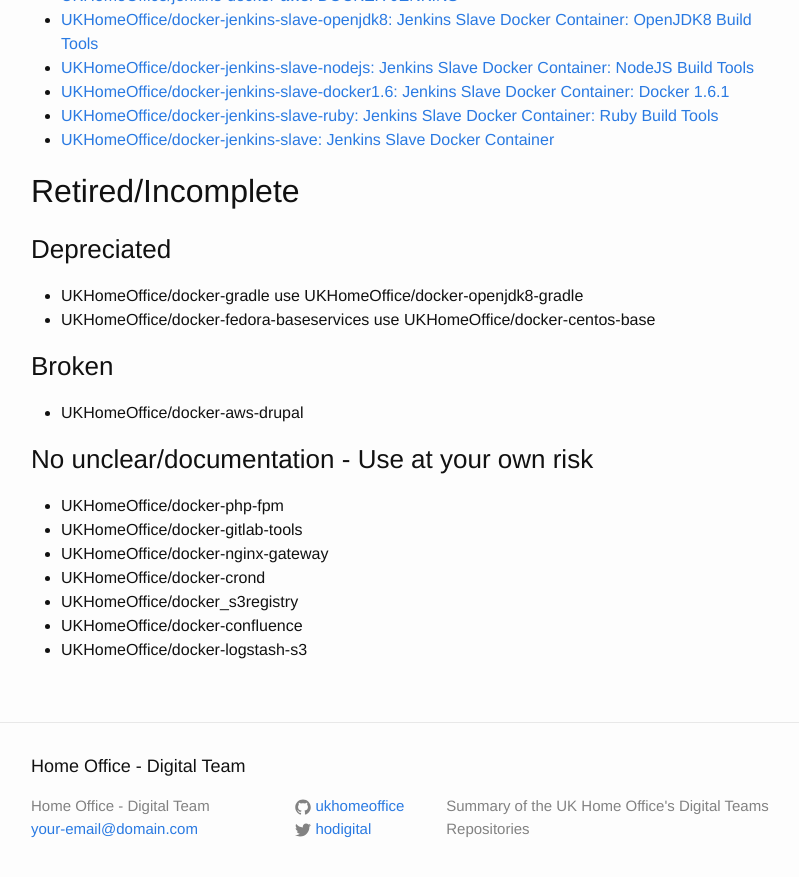
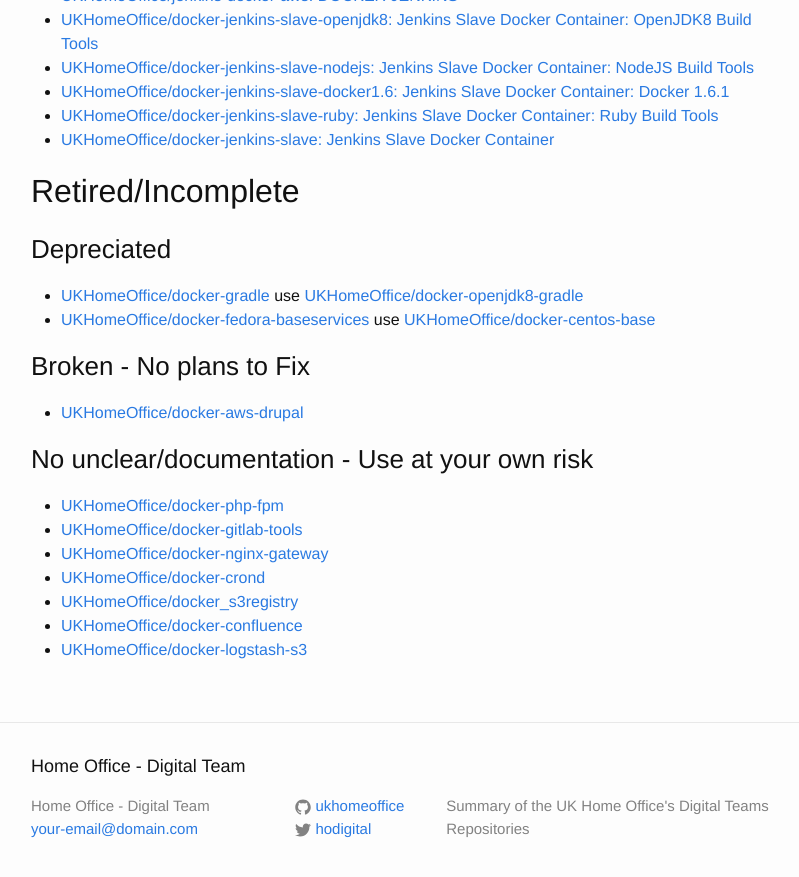
Before and after one commit to UKHomeOffice/UKHomeOffice.github.io, a Jekyll site: the page built from docker.markdown, in a window 1280 px wide and 900 px high, scrolled down 1398 px. Shown: the top 877 px of the window, without its empty margins (239-1038 px from the left). Built offline with Jekyll 4.4.1, drawn with Linux system fonts in a browser that asks for light colours.

Commit message:
finished adding in links

```diff
--- a/docker.markdown
+++ b/docker.markdown
@@ -66,18 +66,19 @@
 
 ### Depreciated
 
-* UKHomeOffice/docker-gradle use UKHomeOffice/docker-openjdk8-gradle
-* UKHomeOffice/docker-fedora-baseservices use UKHomeOffice/docker-centos-base
+* [UKHomeOffice/docker-gradle](https://github.com/UKHomeOffice/docker-gradle) use [UKHomeOffice/docker-openjdk8-gradle](https://github.com/UKHomeOffice/docker-openjdk8-gradle)
+* [UKHomeOffice/docker-fedora-baseservices](https://github.com/UKHomeOffice/docker-fedora-baseservices) use [UKHomeOffice/docker-centos-base](https://github.com/UKHomeOffice/docker-centos-base)
 
-### Broken
+### Broken - No plans to Fix
 
-* UKHomeOffice/docker-aws-drupal
+* [UKHomeOffice/docker-aws-drupal](https://github.com/UKHomeOffice/docker-aws-drupal)
 
 ### No unclear/documentation - Use at your own risk
-* UKHomeOffice/docker-php-fpm
-* UKHomeOffice/docker-gitlab-tools
-* UKHomeOffice/docker-nginx-gateway
-* UKHomeOffice/docker-crond
-* UKHomeOffice/docker_s3registry
-* UKHomeOffice/docker-confluence
-* UKHomeOffice/docker-logstash-s3
+
+* [UKHomeOffice/docker-php-fpm](https://github.com/UKHomeOffice/docker-php-fpm)
+* [UKHomeOffice/docker-gitlab-tools](https://github.com/UKHomeOffice/docker-gitlab-tools)
+* [UKHomeOffice/docker-nginx-gateway](https://github.com/UKHomeOffice/docker-nginx-gateway)
+* [UKHomeOffice/docker-crond](https://github.com/UKHomeOffice/docker-crond)
+* [UKHomeOffice/docker_s3registry](https://github.com/UKHomeOffice/docker_s3registry)
+* [UKHomeOffice/docker-confluence](https://github.com/UKHomeOffice/docker-confluence)
+* [UKHomeOffice/docker-logstash-s3](https://github.com/UKHomeOffice/docker-logstash-s3)
```
Also changed, not shown: puppet-modules.markdown (+20 -2 lines).
